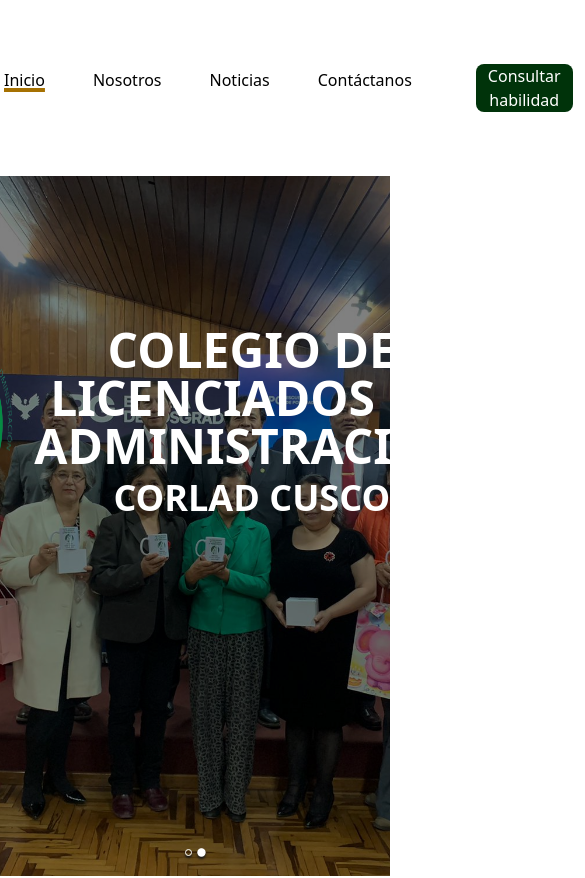
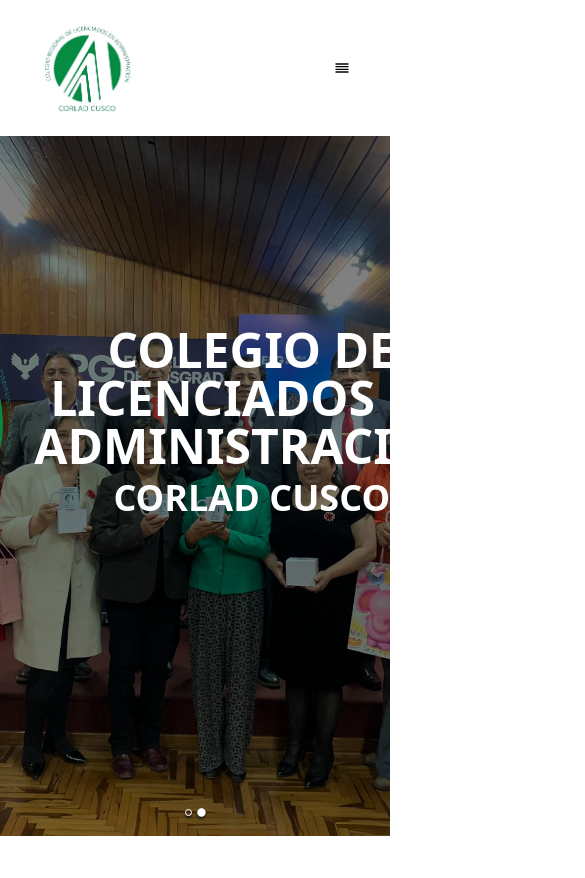
Before and after one commit to monchi789/corlad, a React (Vite) app in the folder frontend/: page / in a window 390 px wide. Shown: the top 878 px of the page, 585 px wide, since content can reach past the window. Built offline with nearby package versions, Linux system fonts and the light colour scheme.

Commit message:
Haciendo responsive el header

```diff
--- a/frontend/package.json
+++ b/frontend/package.json
@@ -12,6 +12,7 @@
   "dependencies": {
     "react": "^18.2.0",
     "react-dom": "^18.2.0",
+    "react-icons": "^5.2.1",
     "react-image-gallery": "^1.3.0",
     "react-router-dom": "^6.23.1",
     "react-slick": "^0.30.2",
--- /dev/null
+++ b/frontend/src/interfaces/Noticia.tsx
@@ -0,0 +1,5 @@
+export interface Noticia {
+    img: string,
+    title: string,
+    description: string
+}
--- a/frontend/src/modules/inicio/Inicio.tsx
+++ b/frontend/src/modules/inicio/Inicio.tsx
@@ -8,11 +8,29 @@
 import Card from "../shared/Card";
 import { Link } from "react-router-dom";
 import 'react-image-gallery/styles/css/image-gallery.css'
-import Carrousel from "./carrousel/Carousel";
+import Carrousel from "./carousel/Carousel";
 import "slick-carousel/slick/slick.css";
 import "slick-carousel/slick/slick-theme.css";
+import { Noticia } from "../../interfaces/Noticia";
 
 export function Inicio() {
+    const noticias: Noticia[] = [
+        {
+            img: entradas,
+            title: "Lanzamiento de entradas - Coandino",
+            description: "Esta es la descripcion de la carta. Esta es la descripcion de la carta. Esta es la descripcion de la carta"
+        },
+        {
+            img: entradas,
+            title: "Lanzamiento de entradas - Coandino",
+            description: "Esta es la descripcion de la carta. Esta es la descripcion de la carta. Esta es la descripcion de la carta"
+        },
+        {
+            img: entradas,
+            title: "Lanzamiento de entradas - Coandino",
+            description: "Esta es la descripcion de la carta. Esta es la descripcion de la carta. Esta es la descripcion de la carta"
+        }
+    ]
     return (
         <div>
             <Header />
@@ -51,7 +69,7 @@
                 </div>
 
                 {/*Nuestros servicios*/}
-                <div className="flex flex-col my-24 mx-auto">
+                <div className="flex flex-col my-24 mx-auto w-4/5">
                     <h3 className="font-extrabold text-center text-4xl text-[#a67102] mb-32">NUESTROS SERVICIOS</h3>
                     <div className="flex flex-row space-x-6 justify-between text-center mb-24">
                         <div className="rounded-3xl w-2/5 py-10 px-8 bg-[#F0F0F0] relative pt-16">
@@ -102,18 +120,16 @@
                 {/*Nuestros aliados*/}
                 <div className="flex flex-col items-center mx-auto">
                     <h3 className="font-extrabold text-center text-4xl text-[#a67102] mb-24">NUESTROS ALIADOS</h3>
-                    <Carrousel/>
+                    <Carrousel />
                 </div>
-
-
 
                 {/*Noticias*/}
                 <div className="flex flex-col items-center my-24 mx-auto">
                     <h3 className="font-extrabold text-center text-4xl text-[#a67102] mb-24">NOTICIAS</h3>
                     <div className="flex flex-wrap space-x-14 mb-12">
-                        <Card imageSource={entradas} imageAlt="" cardTitle="Lanzamiento de entradas - Coandino" cardText="asdasd" cardUrl="" />
-                        <Card imageSource={entradas} imageAlt="" cardTitle="Lanzamiento de entradas - Coandino" cardText="Esta es la descripcion de la carta. Esta es la descripcion de la carta. Esta es la descripcion de la carta" cardUrl="" />
-                        <Card imageSource={entradas} imageAlt="" cardTitle="Lanzamiento de entradas - Coandino" cardText="asdasd" cardUrl="" />
+                        {noticias.map((element, index) => (
+                            <Card imageSource={element.img} imageAlt="" cardTitle={element.title} cardText={element.description} cardUrl="" />
+                        ))}
                     </div>
                     <Link to={'/noticias'} className="font-extrabold bg-[#a67102] text-white px-8 py-1 rounded-lg">Ver Más</Link>
                 </div>
--- a/frontend/src/modules/inicio/carrousel/Carousel.tsx
+++ b/frontend/src/modules/inicio/carousel/Carousel.tsx
@@ -16,16 +16,15 @@
 
 const MyCarousel: React.FC = () => {
   const images: ImageSlide[] = [
-    { src: andina, alt: "Slide 1" },
-    { src: unsaac, alt: "Slide 2" },
-    { src: continental, alt: "Slide 3" },
-    { src: andina, alt: "Slide 4" },
-    { src: unsaac, alt: "Slide 5" },
+    { src: andina, alt: "Logo Andina" },
+    { src: unsaac, alt: "Logo Unsaac" },
+    { src: continental, alt: "Logo Continental" }
   ];
 
+  //Configuracion para el carousel
   const settings = {
     dots: true,
-    infinite: false,
+    infinite: true,
     slidesToShow: 3,
     slidesToScroll: 1,
     speed: 500,
--- a/frontend/src/shared/components/Header.tsx
+++ b/frontend/src/shared/components/Header.tsx
@@ -1,6 +1,10 @@
 import { useState, useEffect } from 'react';
 import logo from '../../assets/corlad_logo.png';
 import { NavLink, useLocation } from 'react-router-dom';
+
+import { FaTimes } from "react-icons/fa";
+import { FiAlignJustify } from "react-icons/fi";
+
 
 export function Header() {
     const [activeLink, setActiveLink] = useState<string>('inicio');
@@ -21,13 +25,67 @@
         setActiveLink(link);
     };
 
+    /* Navbar responsive */
+    const [click, setClick] = useState(false);
+    const handleClick = () => setClick(!click)
+
+    const content = <>
+        <div className='lg:hidden block absolute w-full top-28 left-0 right-0 bg-white transition z-20 pb-10'>
+            <ul className="text-center text-xl px-20">
+                <li className="my-4 py-4 border-b">
+                    <NavLink
+                        to="/"
+                        className={({ isActive }) => isActive || activeLink === 'inicio' ? 'underline decoration-4 decoration-[#a67102]' : 'bg-white'}
+                        onClick={() => handleLinkClick('inicio')}
+                    >
+                        Inicio
+                    </NavLink>
+                </li>
+                <li className="my-4 py-4 border-b">
+                    <NavLink
+                        to="/nosotros"
+                        className={({ isActive }) => isActive || activeLink === 'nosotros' ? 'underline decoration-4 decoration-[#a67102]' : 'bg-white'}
+                        onClick={() => handleLinkClick('nosotros')}
+                    >
+                        Nosotros
+                    </NavLink>
+                </li>
+                <li className="my-4 py-4 border-b">
+                    <NavLink
+                        to="/noticias"
+                        className={({ isActive }) => isActive || activeLink === 'noticias' ? 'underline decoration-4 decoration-[#a67102]' : 'bg-white'}
+                        onClick={() => handleLinkClick('noticias')}
+                    >
+                        Noticias
+                    </NavLink>
+                </li>
+                <li className="my-4 py-4 border-b">
+                    <NavLink
+                        to="/contactanos"
+                        className={({ isActive }) => isActive || activeLink === 'contactanos' ? 'underline decoration-4 decoration-[#a67102]' : 'bg-white'}
+                        onClick={() => handleLinkClick('contactanos')}
+                    >
+                        Contáctanos
+                    </NavLink>
+                </li>
+                <button className="mt-4 px-5 py-3 rounded-lg bg-[#00330a] text-[#ffffff]">
+                    Consultar habilidad
+                </button>
+            </ul>
+        </div>
+
+
+    </>
+
     return (
-        <div className="header container mx-auto flex flex-row justify-between my-10">
-            <div className="header_left">
+        <nav>
+            <div className="container h-10vh flex flex-row justify-between lg:py-5 mx-auto my-5">
+                <div className='flex items-center flex-1 ms-10'>
                     <img className="size-24" src={logo} alt="Logo" />
                 </div>
-            <nav className="header_right flex flex-row my-auto">
-                <ul className="flex flex-row">
+                <div className="lg:flex md:flex lg:flex-1 my-auto items-center justify-end hidden">
+                    <div className='flex flex-row flex-10'>
+                        <ul className="flex gap-8">
                             <li className="me-5 p-1">
                                 <NavLink
                                     to="/"
@@ -68,7 +126,15 @@
                         <button className="ms-10 px-3 rounded-lg bg-[#00330a] text-[#ffffff]">
                             Consultar habilidad
                         </button>
+                    </div>
+                </div>
+                <div>
+                    {click && content}
+                </div>
+                <button className='block sm:hidden transition me-10' onClick={handleClick}>
+                    {click ? <FaTimes /> : <FiAlignJustify />}
+                </button>
+            </div>
         </nav>
-        </div>
     );
 }
```
Also changed, not shown: frontend/src/modules/inicio/carousel/Carousel.css (renamed from frontend/src/modules/inicio/carrousel/Carousel.css), 1 other file (tests, documents, lock files or other folders). Lines whose indentation alone changed are shown as unchanged.
